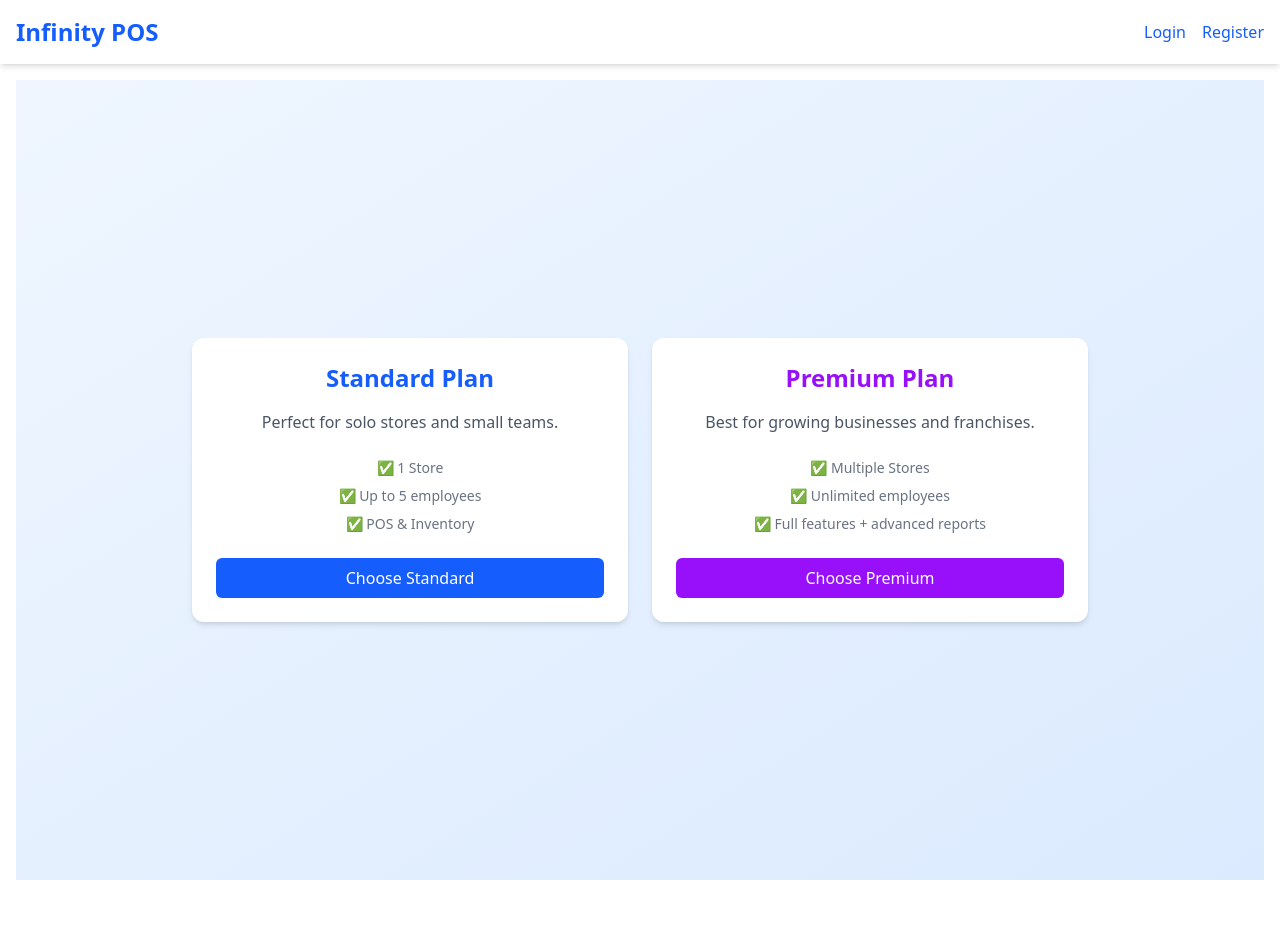
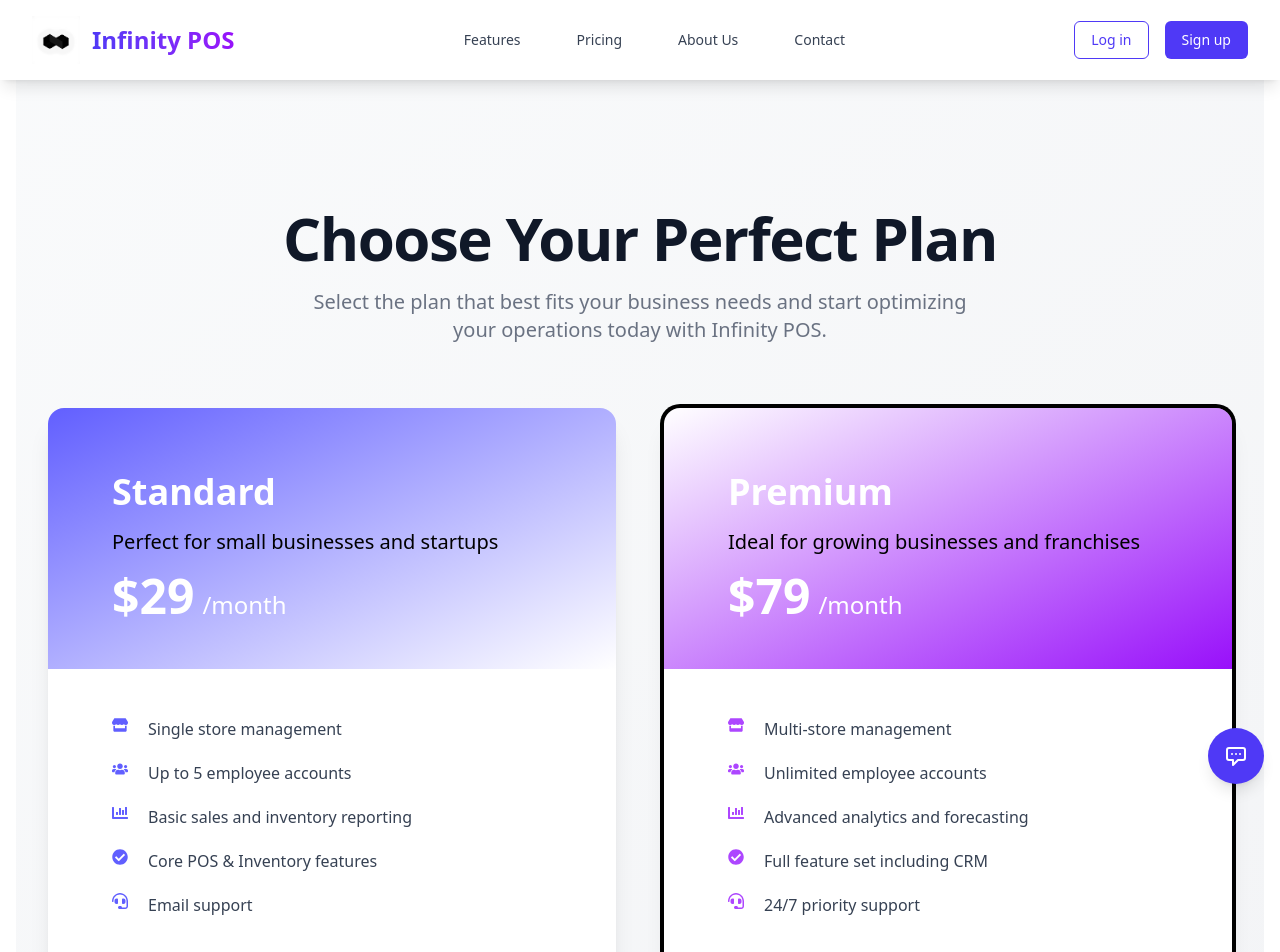
Before and after one commit to tarun0matta/frontend, a React (Vite) app: page /plans in a window 1280 px wide. Shown: the top 952 px of the page. Before the commit the page ends 896 px from the top, so only its background shows below. Built offline with nearby package versions, Linux system fonts and the light colour scheme.

Commit message:
added the chatbotand changed the plans page

```diff
--- a/src/App.jsx
+++ b/src/App.jsx
@@ -1,3 +1,4 @@
+import React from 'react';
 import { BrowserRouter as Router, Routes, Route, Navigate } from 'react-router-dom';
 
 // Public pages
@@ -6,6 +7,7 @@ import Plans from './pages/Plans';
 import Register from './pages/Register';
 import Login from './pages/Login';
 import ForgotPassword from './pages/ForgotPassword';
+
 // Dashboard & subpages
 import DashboardLayout from './dashboard/Dashboard';
 import Inventory from './dashboard/Inventory';
@@ -13,14 +15,16 @@ import POS from './dashboard/POS';
 import Reports from './dashboard/Reports';
 import Employees from './dashboard/Employees';
 import YourAccount from './dashboard/YourAccount';
+
+// Components
 import ProtectedRoute from './components/ProtectedRoute';
-
-// Shared layout (includes Navbar)
 import MainLayout from './components/MainLayout';
+import ChatbotAssistant from './components/ChatbotAssistant';
 
 function App() {
   return (
     <Router>
+      <div className="App">
         <Routes>
           {/* Public pages with Navbar */}
           <Route element={<MainLayout />}>
@@ -48,9 +52,13 @@ function App() {
             <Route path="account" element={<YourAccount />} />
           </Route>
 
-        {/* Catch-all: redirect to dashboard if unknown route */}
+          {/* Catch-all: redirect to home if unknown route */}
           <Route path="*" element={<Navigate to="/" />} />
         </Routes>
+
+        {/* Chatbot Assistant - available on all pages */}
+        <ChatbotAssistant />
+      </div>
     </Router>
   );
 }
--- /dev/null
+++ b/src/components/ChatbotAssistant.jsx
@@ -0,0 +1,103 @@
+import React, { useState } from 'react';
+
+const ChatbotAssistant = () => {
+  const [isOpen, setIsOpen] = useState(false);
+  const [messages, setMessages] = useState([
+    { text: "Hello! I'm Infinitum, your AI assistant for Infinity POS. How can I help you today?", sender: 'bot' }
+  ]);
+  const [input, setInput] = useState('');
+
+  const handleSend = () => {
+    if (input.trim() === '') return;
+
+    setMessages([...messages, { text: input, sender: 'user' }]);
+    setInput('');
+
+    // AI response generation
+    setTimeout(() => {
+      const botResponse = generateAIResponse(input);
+      setMessages(msgs => [...msgs, { text: botResponse, sender: 'bot' }]);
+    }, 500);
+  };
+
+  const generateAIResponse = (userInput) => {
+    const lowercaseInput = userInput.toLowerCase();
+
+    // Basic information about Infinity POS
+    const posInfo = {
+      features: ['inventory management', 'sales tracking', 'employee management', 'reporting', 'customer relationship management'],
+      pricing: 'flexible plans starting from $29/month',
+      support: '24/7 customer support via email and phone',
+    };
+
+    // Generate a response based on user input
+    if (lowercaseInput.includes('hello') || lowercaseInput.includes('hi')) {
+      return "Hello! I'm here to assist you with any questions about Infinity POS. What would you like to know?";
+    } else if (lowercaseInput.includes('feature') || lowercaseInput.includes('can it do')) {
+      const randomFeature = posInfo.features[Math.floor(Math.random() * posInfo.features.length)];
+      return `Infinity POS offers a wide range of features. One key feature is ${randomFeature}. Would you like to know about any specific feature?`;
+    } else if (lowercaseInput.includes('price') || lowercaseInput.includes('cost')) {
+      return `We offer ${posInfo.pricing}. The exact price depends on your business needs. Would you like me to arrange a call with our sales team for a personalized quote?`;
+    } else if (lowercaseInput.includes('support') || lowercaseInput.includes('help')) {
+      return `We provide ${posInfo.support}. Is there a specific issue you need help with?`;
+    } else {
+      return `As an AI assistant for Infinity POS, I can provide information about our features, pricing, and support. Could you please clarify what aspect of Infinity POS you're interested in?`;
+    }
+  };
+
+  return (
+    <div className="fixed bottom-4 right-4 z-50">
+      {isOpen ? (
+        <div className="bg-white rounded-lg shadow-xl p-4 w-80">
+          <div className="flex justify-between items-center mb-4">
+            <h3 className="text-lg font-semibold">Infinitum Assistant</h3>
+            <button
+              onClick={() => setIsOpen(false)}
+              className="text-gray-500 hover:text-gray-700"
+            >
+              <svg className="w-6 h-6" fill="none" stroke="currentColor" viewBox="0 0 24 24" xmlns="http://www.w3.org/2000/svg">
+                <path strokeLinecap="round" strokeLinejoin="round" strokeWidth={2} d="M6 18L18 6M6 6l12 12" />
+              </svg>
+            </button>
+          </div>
+          <div className="h-64 overflow-y-auto mb-4">
+            {messages.map((message, index) => (
+              <div key={index} className={`mb-2 ${message.sender === 'user' ? 'text-right' : ''}`}>
+                <span className={`inline-block p-2 rounded-lg ${message.sender === 'user' ? 'bg-indigo-100 text-indigo-800' : 'bg-gray-100 text-gray-800'}`}>
+                  {message.text}
+                </span>
+              </div>
+            ))}
+          </div>
+          <div className="flex">
+            <input
+              type="text"
+              value={input}
+              onChange={(e) => setInput(e.target.value)}
+              onKeyPress={(e) => e.key === 'Enter' && handleSend()}
+              placeholder="Type your message..."
+              className="flex-grow px-3 py-2 border rounded-l-lg focus:outline-none focus:ring-2 focus:ring-indigo-500"
+            />
+            <button
+              onClick={handleSend}
+              className="bg-indigo-600 text-white px-4 py-2 rounded-r-lg hover:bg-indigo-700 transition duration-300"
+            >
+              Send
+            </button>
+          </div>
+        </div>
+      ) : (
+        <button
+          onClick={() => setIsOpen(true)}
+          className="bg-indigo-600 text-white rounded-full p-4 shadow-lg hover:bg-indigo-700 transition duration-300"
+        >
+          <svg className="w-6 h-6" fill="none" stroke="currentColor" viewBox="0 0 24 24" xmlns="http://www.w3.org/2000/svg">
+            <path strokeLinecap="round" strokeLinejoin="round" strokeWidth={2} d="M8 10h.01M12 10h.01M16 10h.01M9 16H5a2 2 0 01-2-2V6a2 2 0 012-2h14a2 2 0 012 2v8a2 2 0 01-2 2h-5l-5 5v-5z" />
+          </svg>
+        </button>
+      )}
+    </div>
+  );
+};
+
+export default ChatbotAssistant;
--- a/src/pages/Plans.jsx
+++ b/src/pages/Plans.jsx
@@ -1,4 +1,52 @@
-import { useNavigate } from 'react-router-dom';
+import React from 'react';
+import { useNavigate, Link } from 'react-router-dom';
+import { FaStore, FaUsers, FaChartBar, FaCheckCircle, FaHeadset } from 'react-icons/fa';
+import { useSpring, animated } from 'react-spring';
+import logoImage from '../assets/pica logo.png';
+
+const Navbar = () => (
+  <nav className="bg-white shadow-lg fixed top-0 left-0 right-0 z-50">
+    <div className="max-w-7xl mx-auto px-4 sm:px-6 lg:px-8">
+      <div className="flex justify-between items-center h-20">
+        <Link to="/" className="flex items-center space-x-3">
+          <img src={logoImage} alt="Infinity POS Logo" className="h-12 w-auto" />
+          <span className="text-2xl font-bold bg-clip-text text-transparent bg-gradient-to-r from-indigo-600 to-purple-600">
+            Infinity POS
+          </span>
+        </Link>
+        <div className="hidden md:flex items-center space-x-8">
+          <NavLink to="/features">Features</NavLink>
+          <NavLink to="/pricing">Pricing</NavLink>
+          <NavLink to="/about">About Us</NavLink>
+          <NavLink to="/contact">Contact</NavLink>
+        </div>
+        <div className="flex items-center space-x-4">
+          <NavButton to="/login" variant="outline">Log in</NavButton>
+          <NavButton to="/register" variant="solid">Sign up</NavButton>
+        </div>
+      </div>
+    </div>
+  </nav>
+);
+
+const NavLink = ({ to, children }) => (
+  <Link to={to} className="text-gray-700 hover:text-indigo-600 px-3 py-2 rounded-md text-sm font-medium transition duration-150 ease-in-out">
+    {children}
+  </Link>
+);
+
+const NavButton = ({ to, children, variant }) => (
+  <Link
+    to={to}
+    className={`inline-flex items-center px-4 py-2 border text-sm font-medium rounded-md transition duration-150 ease-in-out ${
+      variant === 'solid'
+        ? 'border-transparent text-white bg-indigo-600 hover:bg-indigo-700'
+        : 'border-indigo-600 text-indigo-600 bg-white hover:bg-indigo-50'
+    }`}
+  >
+    {children}
+  </Link>
+);
 
 const Plans = () => {
   const navigate = useNavigate();
@@ -7,45 +55,101 @@ const Plans = () => {
     navigate(`/register?plan=${plan}`);
   };
 
+  const fadeIn = useSpring({
+    from: { opacity: 0, transform: 'translateY(20px)' },
+    to: { opacity: 1, transform: 'translateY(0)' },
+  });
+
   return (
-    <div className="min-h-screen bg-gradient-to-br from-blue-50 to-blue-100 flex items-center justify-center px-4">
-      <div className="max-w-4xl w-full grid grid-cols-1 sm:grid-cols-2 gap-6">
-        {/* Standard Plan */}
-        <div className="bg-white p-6 rounded-xl shadow-md text-center">
-          <h2 className="text-2xl font-bold text-blue-600 mb-4">Standard Plan</h2>
-          <p className="text-gray-600 mb-6">Perfect for solo stores and small teams.</p>
-          <ul className="text-sm text-gray-500 mb-6 space-y-2">
-            <li>✅ 1 Store</li>
-            <li>✅ Up to 5 employees</li>
-            <li>✅ POS & Inventory</li>
-          </ul>
-          <button
-            onClick={() => selectPlan('standard')}
-            className="w-full bg-blue-600 text-white py-2 rounded-md hover:bg-blue-700 transition"
-          >
-            Choose Standard
-          </button>
-        </div>
+    <div className="min-h-screen bg-gradient-to-br from-gray-50 to-gray-100 flex flex-col">
+      <Navbar />
+      <div className="flex-grow flex items-center justify-center px-4 py-12 sm:px-6 lg:px-8 mt-20">
+        <animated.div style={fadeIn} className="max-w-7xl w-full space-y-12">
+          <div className="text-center">
+            <h2 className="text-4xl font-extrabold text-gray-900 sm:text-5xl sm:tracking-tight lg:text-6xl">
+              Choose Your Perfect Plan
+            </h2>
+            <p className="mt-5 text-xl text-gray-500 max-w-2xl mx-auto">
+              Select the plan that best fits your business needs and start optimizing your operations today with Infinity POS.
+            </p>
+          </div>
 
-        {/* Premium Plan */}
-        <div className="bg-white p-6 rounded-xl shadow-md text-center">
-          <h2 className="text-2xl font-bold text-purple-600 mb-4">Premium Plan</h2>
-          <p className="text-gray-600 mb-6">Best for growing businesses and franchises.</p>
-          <ul className="text-sm text-gray-500 mb-6 space-y-2">
-            <li>✅ Multiple Stores</li>
-            <li>✅ Unlimited employees</li>
-            <li>✅ Full features + advanced reports</li>
-          </ul>
-          <button
-            onClick={() => selectPlan('premium')}
-            className="w-full bg-purple-600 text-white py-2 rounded-md hover:bg-purple-700 transition"
-          >
-            Choose Premium
-          </button>
-        </div>
+          <div className="mt-16 grid gap-8 lg:grid-cols-2 lg:gap-12">
+            <PlanCard
+              title="Standard"
+              description="Perfect for small businesses and startups"
+              price="$29"
+              features={[
+                { icon: <FaStore />, text: "Single store management" },
+                { icon: <FaUsers />, text: "Up to 5 employee accounts" },
+                { icon: <FaChartBar />, text: "Basic sales and inventory reporting" },
+                { icon: <FaCheckCircle />, text: "Core POS & Inventory features" },
+                { icon: <FaHeadset />, text: "Email support" },
+              ]}
+              buttonText="Get Started"
+              onClick={() => selectPlan('standard')}
+              color="indigo"
+            />
+            <PlanCard
+              title="Premium"
+              description="Ideal for growing businesses and franchises"
+              price="$79"
+              features={[
+                { icon: <FaStore />, text: "Multi-store management" },
+                { icon: <FaUsers />, text: "Unlimited employee accounts" },
+                { icon: <FaChartBar />, text: "Advanced analytics and forecasting" },
+                { icon: <FaCheckCircle />, text: "Full feature set including CRM" },
+                { icon: <FaHeadset />, text: "24/7 priority support" },
+              ]}
+              buttonText="Upgrade to Premium"
+              onClick={() => selectPlan('premium')}
+              color="purple"
+              highlighted={true}
+            />
+          </div>
+
+        </animated.div>
       </div>
     </div>
   );
 };
 
+const PlanCard = ({ title, description, price, features, buttonText, onClick, color, highlighted }) => (
+  <div
+    className={`bg-white rounded-2xl shadow-xl overflow-hidden transform transition-all duration-300 hover:scale-105 hover:shadow-2xl ${
+      highlighted ? 'ring-4 ring-' + color + '-400 ring-opacity-50' : ''
+    }`}
+  >
+    <div className={`px-6 py-12 bg-gradient-to-br from-${color}-500 to-${color}-600 sm:p-16 sm:pb-12`}>
+      <h3 className="text-3xl leading-9 font-extrabold text-white sm:text-4xl sm:leading-10">
+        {title}
+      </h3>
+      <p className="mt-4 text-xl leading-7 text-${color}-100">{description}</p>
+      <p className="mt-4 text-5xl leading-none font-extrabold text-white">
+        {price}<span className="ml-2 text-2xl font-medium text-${color}-100">/month</span>
+      </p>
+    </div>
+    <div className="px-6 pt-10 pb-12 bg-white sm:px-16 sm:pt-12 sm:pb-16">
+      <ul className="space-y-5">
+        {features.map((feature, index) => (
+          <li key={index} className="flex items-start">
+            <div className={`flex-shrink-0 w-6 h-6 text-${color}-500`}>
+              {feature.icon}
+            </div>
+            <p className="ml-3 text-base leading-6 text-gray-700">{feature.text}</p>
+          </li>
+        ))}
+      </ul>
+      <div className="mt-10">
+        <button
+          onClick={onClick}
+          className={`w-full flex items-center justify-center px-5 py-3 border border-transparent text-lg leading-6 font-medium rounded-md text-white bg-${color}-600 hover:bg-${color}-500 focus:outline-none focus:ring-2 focus:ring-offset-2 focus:ring-${color}-500 transition duration-150 ease-in-out`}
+        >
+          {buttonText}
+        </button>
+      </div>
+    </div>
+  </div>
+);
+
 export default Plans;
--- a/src/pages/Register.jsx
+++ b/src/pages/Register.jsx
@@ -85,7 +85,8 @@ const Register = () => {
         headers: { 'Content-Type': 'application/json' }
       });
       console.log('✅ Registered:', res.data);
-      navigate('/business-details');
+      // Redirect to the plans page instead of business-details
+      navigate('/plans');
     } catch (err) {
       console.error('❌ Registration error:', err);
       setError(err.response?.data?.error || 'Registration failed. Please try again.');
@@ -195,7 +196,7 @@ const Register = () => {
                 className="group relative w-full flex justify-center py-2 px-4 border border-transparent text-sm font-medium rounded-md text-white bg-indigo-600 hover:bg-indigo-700 focus:outline-none focus:ring-2 focus:ring-offset-2 focus:ring-indigo-500 transition duration-150 ease-in-out"
                 disabled={loading}
               >
-                {loading ? 'Creating your account...' : 'Get Started'}
+                {loading ? 'Creating your account...' : 'Create Account'}
               </button>
             </div>
           </form>
```
Lines whose indentation alone changed are shown as unchanged.
